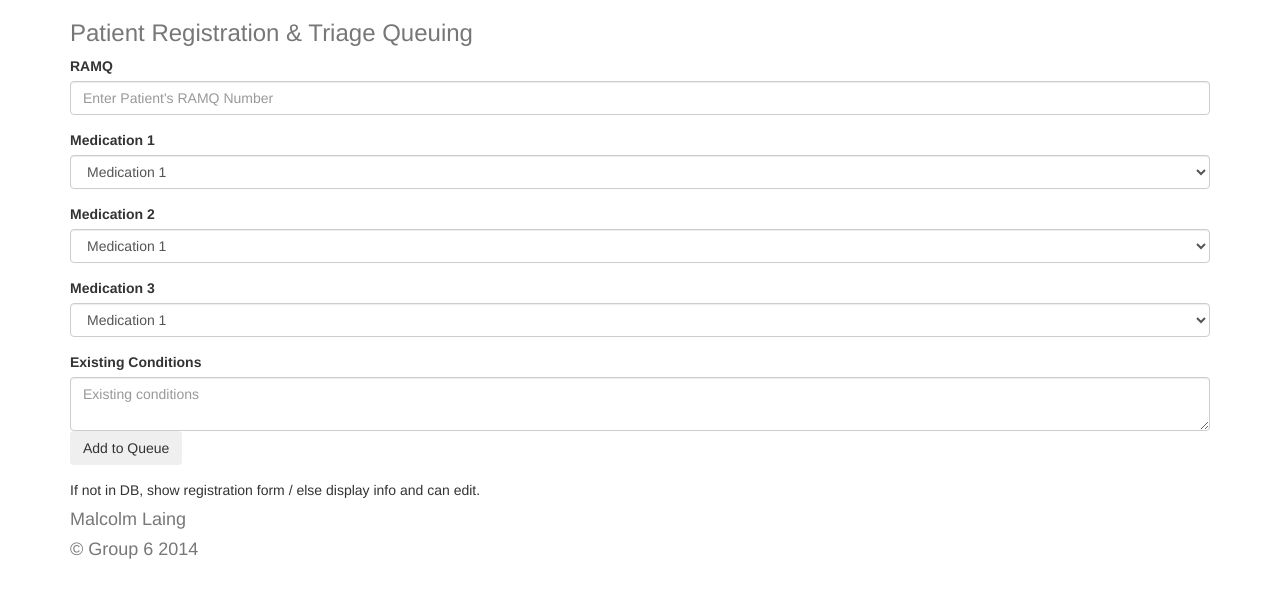
After one commit to robertj456/clinic, a CodeIgniter app: a page that uses application/views/patient_registration_view.php in a window 1280 px wide. The commit adds this page. Shown: the top 598 px of the page. Run offline with CodeIgniter, Linux system fonts and the light colour scheme; data that the repository does not hold is empty; some libraries are stand-ins or nearby versions.

Commit message:
Not much done

```diff
--- /dev/null
+++ b/application/controllers/patientregistration.php
@@ -0,0 +1,25 @@
+<?php if ( ! defined('BASEPATH')) exit('No direct script access allowed');
+
+class PatientRegistration extends CI_Controller {
+
+	function index()
+	{
+	if ($this->session->userdata('isLoggedIn')) {
+		$this->show_registration();
+		} else {
+			//redirect
+		}
+	}
+
+	function show_registration( ) {
+
+		$this->load->view('header', $headerData);
+		$this->load->view('patient_registration_view', $data);
+		$this->load->view('footer');
+	}
+
+ }
+
+
+
+?>
--- /dev/null
+++ b/application/views/patient_registration_view.php
@@ -0,0 +1,60 @@
+		<div class="header"><h3 class="text-muted">Patient Registration & Triage Queuing</h3>
+		<!-- end header -->
+		</div>
+
+		<div class="form" role="form">
+			<div class="form-group">
+				<label for="inputRAMQ">RAMQ</label>
+
+				<input type="text" class="form-control" id="username" placeholder="Enter Patient's RAMQ Number">
+			</div>
+
+			<div class="form-group">
+				<label for="selectMedication">Medication 1</label>
+						<select class="form-control" id="select1">
+							<option>Medication 1</option>
+							<option>Medication 2</option>
+							<option>Medication 3</option>
+							<option>Medication 4</option>
+							<option>Medication 5</option>
+						</select>
+			</div>
+
+			<div class="form-group">
+				<label for="selectMedication">Medication 2</label>
+						<select class="form-control" id="select2">
+							<option>Medication 1</option>
+							<option>Medication 2</option>
+							<option>Medication 3</option>
+							<option>Medication 4</option>
+							<option>Medication 5</option>
+						</select>
+			</div>
+
+			<div class="form-group">
+				<label for="selectMedication">Medication 3</label>
+						<select class="form-control" id="select3">
+							<option>Medication 1</option>
+							<option>Medication 2</option>
+							<option>Medication 3</option>
+							<option>Medication 4</option>
+							<option>Medication 5</option>
+						</select>
+			</div>
+
+			<div class="form group">
+				<label for="inputConditions">Existing Conditions</label>
+						<textarea class="form-control" id="conditions" placeholder="Existing conditions"></textarea>
+			</div>
+
+			  <div class="form-group">
+					<button type="submit" class="btn" value="Submit">Add to Queue</button>
+				</div>
+
+		</form>
+
+						If not in DB, show registration form / else display info and can edit.
+
+		<div class="footer">
+		<h4 class ="text-muted">Malcolm Laing</h4>
+		</div>
```
Also changed, not shown: application/controllers/verifylogin.php (deleted, +0 -68 lines), application/models/user.php (+3 -7 lines), createTables.php (+20 -8 lines).
